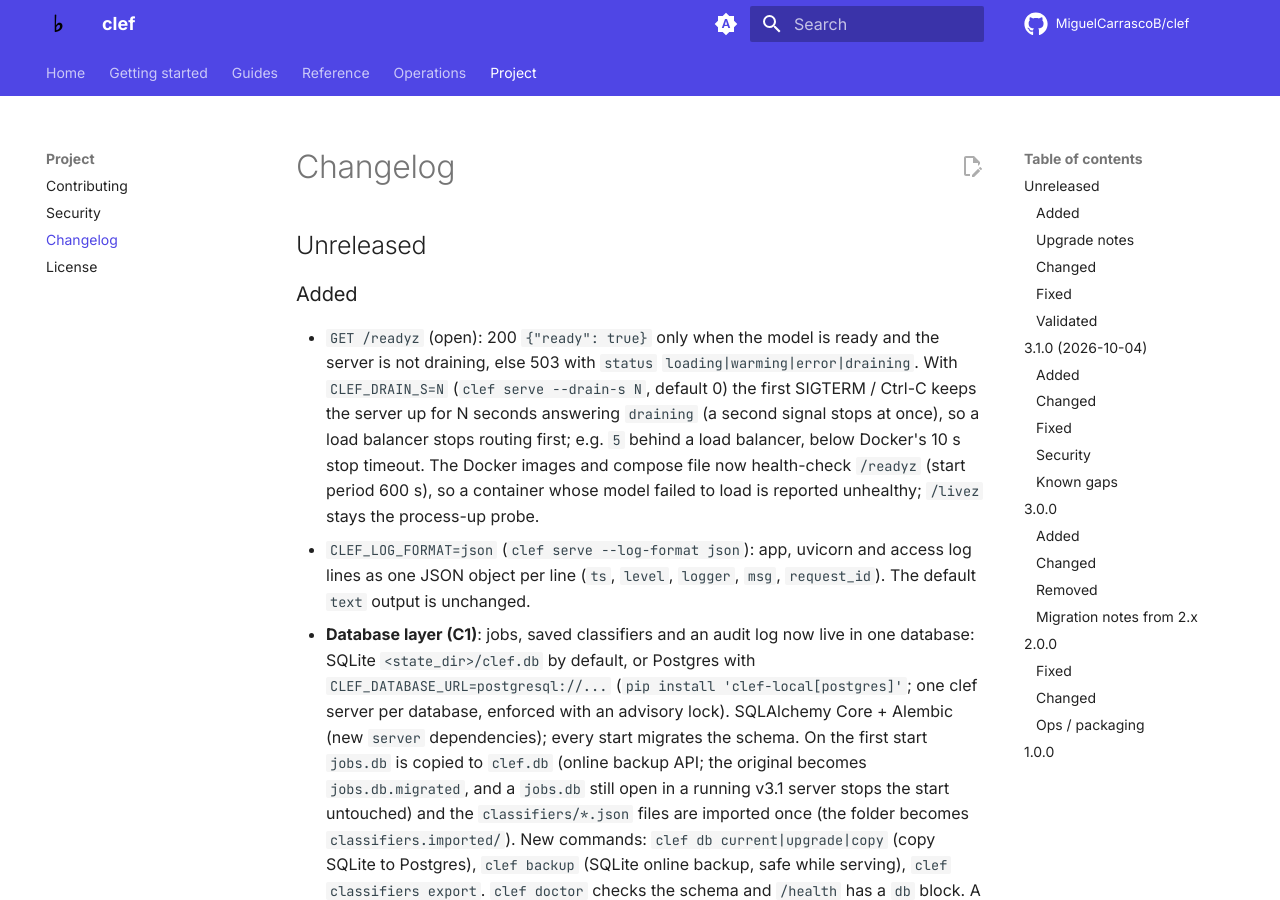
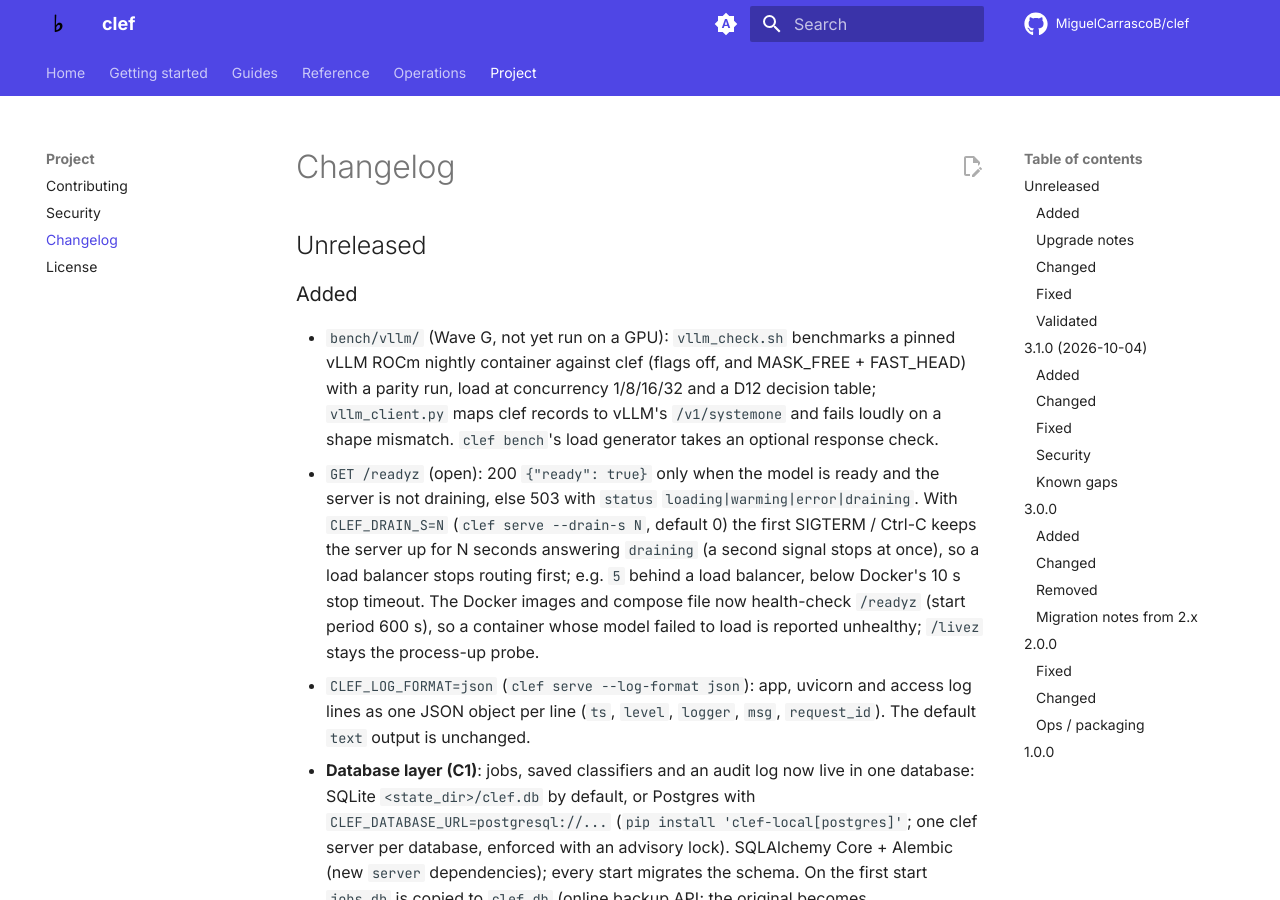
Before and after one commit to MiguelCarrascoB/clef, an MkDocs documentation site: the page built from docs/changelog.md, in a window 1280 px wide and 900 px high. Built offline with MkDocs 1.6.1 and Material for MkDocs 9.7.7, drawn with Linux system fonts in a browser that asks for light colours; comment, search, counter and statistics services are not loaded.

Commit message:
docs: vLLM benchmark (pending GPU run), changelog
Co-Authored-By: Claude Opus 5.5 <noreply@anthropic.com>

```diff
--- a/docs/performance.md
+++ b/docs/performance.md
@@ -93,3 +93,13 @@ Offload latency is the PCIe copy of the layers kept in host RAM, partly hidden b
 | `bench/parity.py` | probability parity across dtypes and quantization, and engine parity (`--engine-dump` / `--compare`) |
 | `bench/perf_check.sh` | the D2 GPU check: profile, parity per flag, `clef bench` A/B, TunableOp on/off; PASS/FAIL table |
 | `bench/memory_bench.py` | one smaller-memory setting per process: device and host memory, latency, parity against a saved bf16 reference |
+| `bench/vllm/vllm_check.sh` | vLLM vs clef (pending GPU run, see below) |
+
+## vLLM benchmark (pending GPU run)
+
+vLLM serves clef-flash natively through its own `/v1/systemone` (vllm-project/vllm#61308, merged 2026-10-13, nightly
+images only). Whether it is worth an adapter is decided by measurement: `bench/vllm/vllm_check.sh` runs clef (flags
+off, and `CLEF_MASK_FREE=1 CLEF_FAST_HEAD=1`) and a pinned `vllm/vllm-openai-rocm` nightly container on the same
+records at concurrency 1, 8, 16 and 32, checks parity against clef, and prints a decision table. The proposed rule is
+parity (0 top-1 flips, max |dp| <= 2e-3) and at least 1.3x req/s at concurrency 16 with p95 no worse. No vLLM number
+exists yet; the steps, sources and open risks (ROCm in Docker on WSL) are in `bench/vllm/README.md`.
```
Also changed, not shown: CHANGELOG.md (+4 -0 lines).
